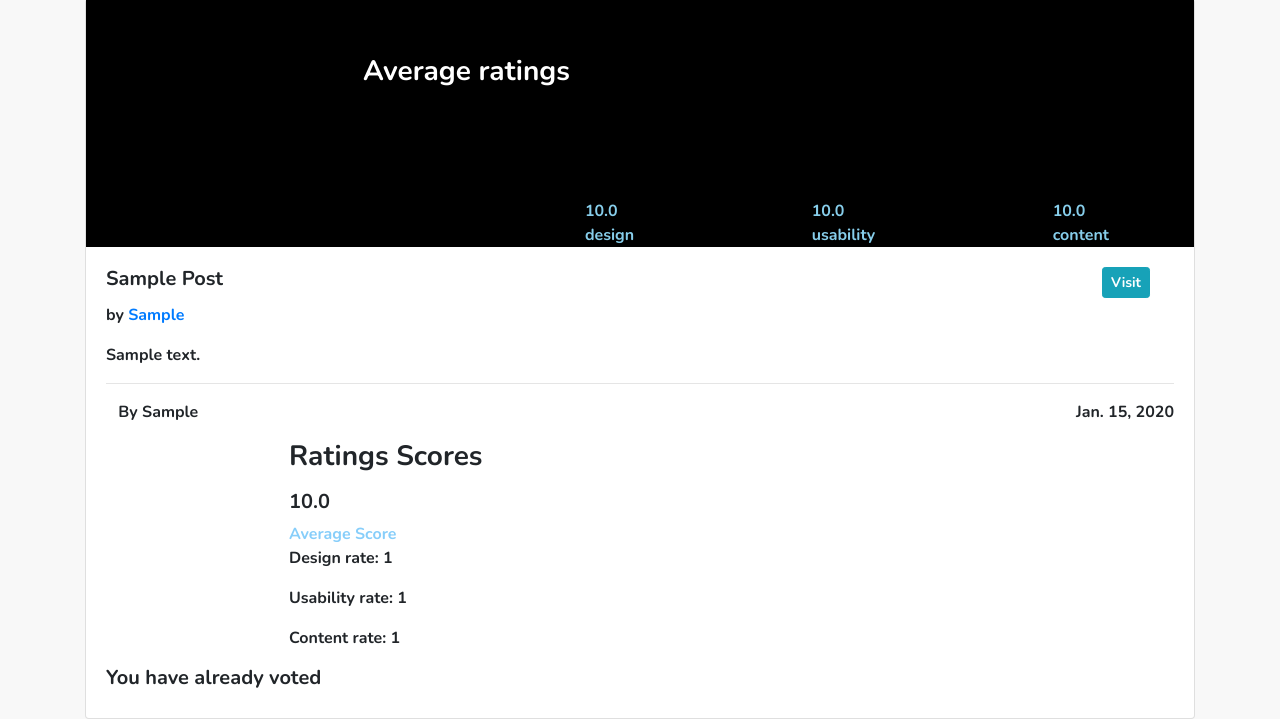
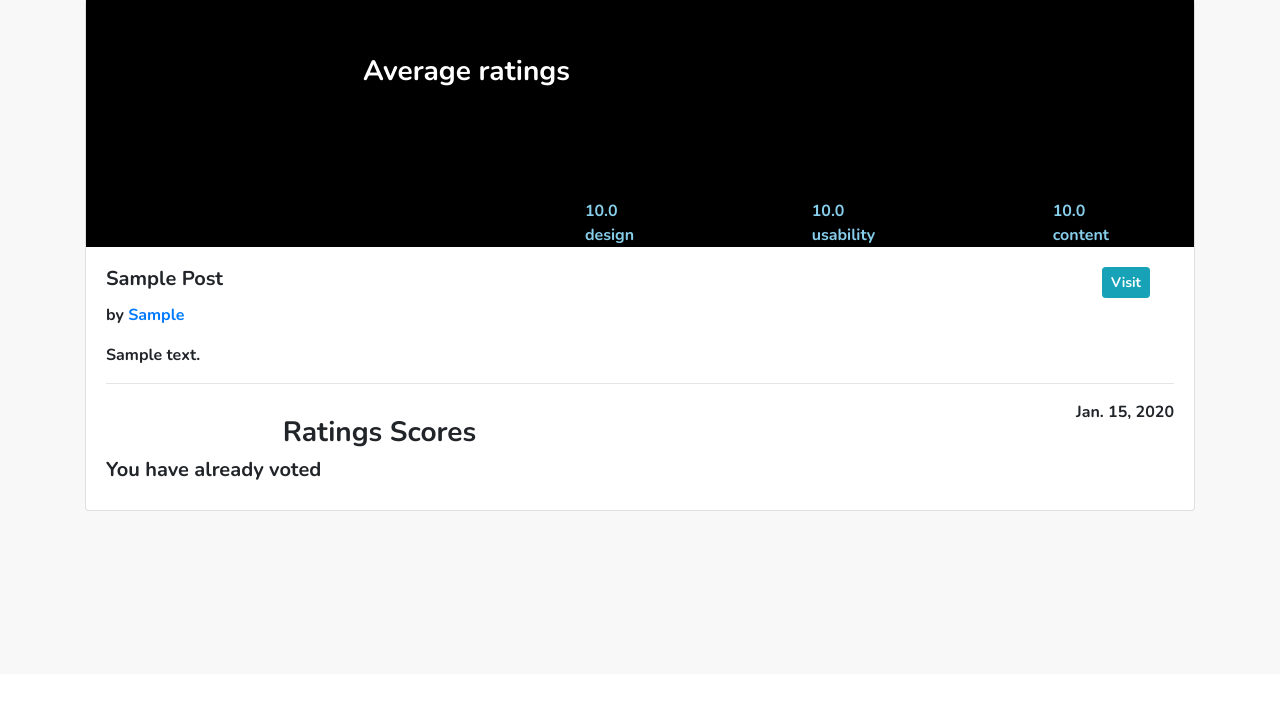
Before and after one commit to LauretteMongina/Awards, a Django app: a page that uses app/templates/project.html in a window 1280 px wide. Shown: the part 126-845 px from the top of the page. After the commit the page ends 637 px from the top, so only its background shows below. Run offline with Django 3.2, Linux system fonts and the light colour scheme; a user stored in the database is signed in; tables that the repository leaves empty hold one stand-in row (values such as "Sample post"); some libraries are stand-ins or nearby versions.

Commit message:
Updates file for the rates to clear after being posted.

```diff
--- a/app/templates/project.html
+++ b/app/templates/project.html
@@ -41,15 +41,15 @@
             </p>
             <p>{{ post.description }}</p>
             <hr>
-            <p class="card-text "><img src="{{post.user.profile.profile_picture.url}}" class="nav-img mr-2" alt="">
-                By {{post.developer.username|title}} <span style="float:right">{{post.created_at|date}}</span>
+            <p class="card-text "><img src="{{post.user.profile.photo.url}}" class="nav-img mr-2" alt="">
+                <span style="float:right">{{post.created_at|date}}</span>
             </p>
             <div class="row">
                 <div class="col-md-2"></div>
                 <div class="col-md-8">
                     <h3 class="D-block mx-auto">Ratings Scores</h3>
                     {% for rating in post.ratings.all %}
-                    {% if forloop.counter is post.ratings.all.count %}
+                    {% if whileloop.counter is post.ratings.all.count %}
                     <p class="" ><h5>{{ rating.score }}</h5>
                         <span class="" style="color: lightskyblue;">Average Score</span>
                     </a>
```
